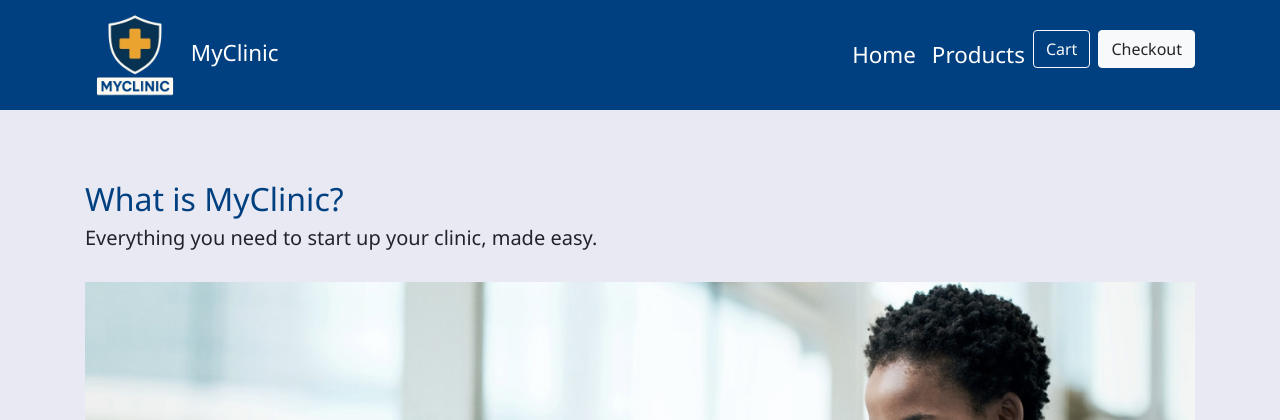
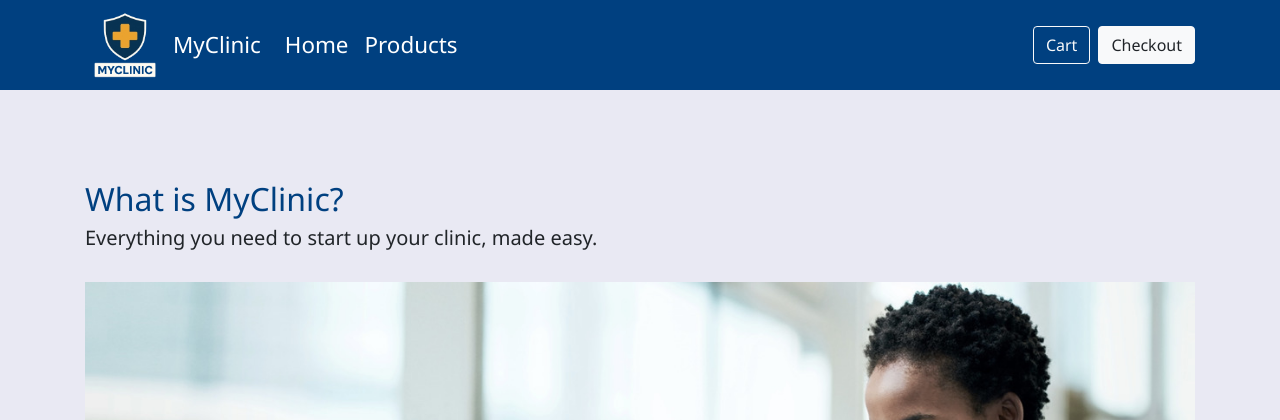
Before and after one commit to lizzie-exe/myclinicwebsite, a Flask app: page / in a window 1280 px wide. Shown: the top 420 px of the page. Run offline with Flask 3, Linux system fonts and the light colour scheme; some libraries are stand-ins or nearby versions.

Commit message:
update navbar links

```diff
--- a/myclinic/static/css/styles.css
+++ b/myclinic/static/css/styles.css
@@ -66,7 +66,7 @@ li {
 }
 
 .custom-navbar .navbar-brand img {
-  max-height: 100px;
+  max-height: 80px;
   width: auto;
 }
 
--- a/myclinic/templates/base.html
+++ b/myclinic/templates/base.html
@@ -18,6 +18,7 @@
       href="https://stackpath.bootstrapcdn.com/bootstrap/4.4.1/css/bootstrap.min.css"
       crossorigin="anonymous"
     />
+
     <!-- Custom CSS -->
     <link
       rel="stylesheet"
@@ -29,15 +30,20 @@
     <!-- Navigation Bar -->
     <nav class="navbar navbar-expand-lg navbar-dark custom-navbar fixed-top">
       <div class="container">
-        <a class="navbar-brand" href="{{ url_for('home') }}">
+        <!-- Logo -->
+        <a
+          class="navbar-brand d-flex align-items-center"
+          href="{{ url_for('home') }}"
+        >
           <img
             src="{{ url_for('static', filename='img/myclinic-logo.png') }}"
             alt="MyClinic Logo"
+            class="mr-2"
           />
-
           MyClinic
         </a>
 
+        <!-- Toggler (hamburger) for mobile -->
         <button
           class="navbar-toggler"
           type="button"
@@ -50,11 +56,13 @@
           <span class="navbar-toggler-icon"></span>
         </button>
 
+        <!-- Nav links -->
         <div class="collapse navbar-collapse" id="navbarNav">
-          <ul class="navbar-nav ml-auto">
+          <!-- Left links -->
+          <ul class="navbar-nav mr-auto">
             <li class="nav-item">
               <a
-                class="nav-link {% if request.endpoint=='home' %}active{% endif %}"
+                class="nav-link {% if request.endpoint == 'home' %}active{% endif %}"
                 href="{{ url_for('home') }}"
                 >Home</a
               >
@@ -64,13 +72,17 @@
                 >Products</a
               >
             </li>
+          </ul>
+
+          <!-- Right buttons -->
+          <ul class="navbar-nav">
             <li class="nav-item">
-              <a class="btn btn-outline-light mr-2" href="{{ url_for('cart') }}"
+              <a href="{{ url_for('cart') }}" class="btn btn-outline-light mr-2"
                 >Cart</a
               >
             </li>
             <li class="nav-item">
-              <a class="btn btn-light" href="{{ url_for('checkout') }}"
+              <a href="{{ url_for('checkout') }}" class="btn btn-light"
                 >Checkout</a
               >
             </li>
@@ -136,7 +148,7 @@
       </div>
     </footer>
 
-    <!-- Bootstrap Scripts -->
+    <!-- Bootstrap JS -->
     <script
       src="https://code.jquery.com/jquery-3.3.1.slim.min.js"
       crossorigin="anonymous"
```
